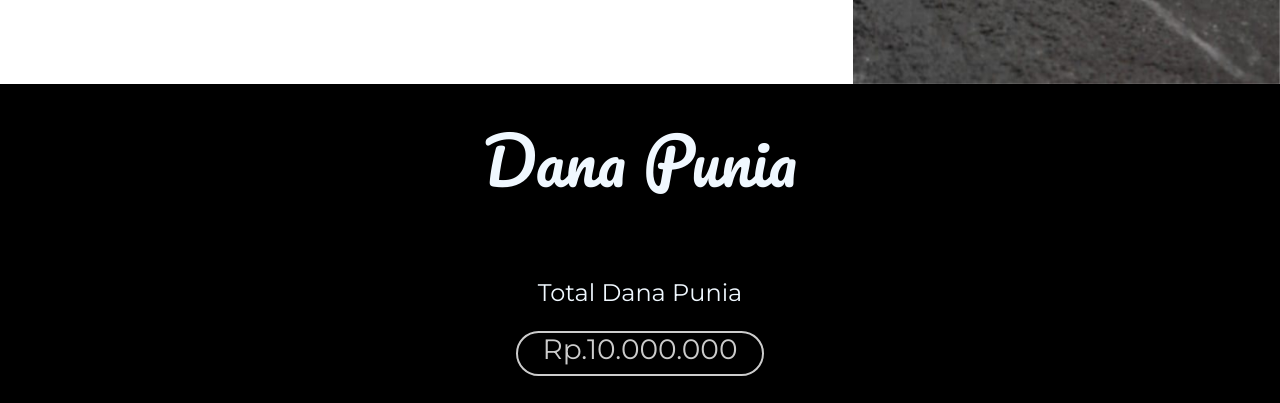
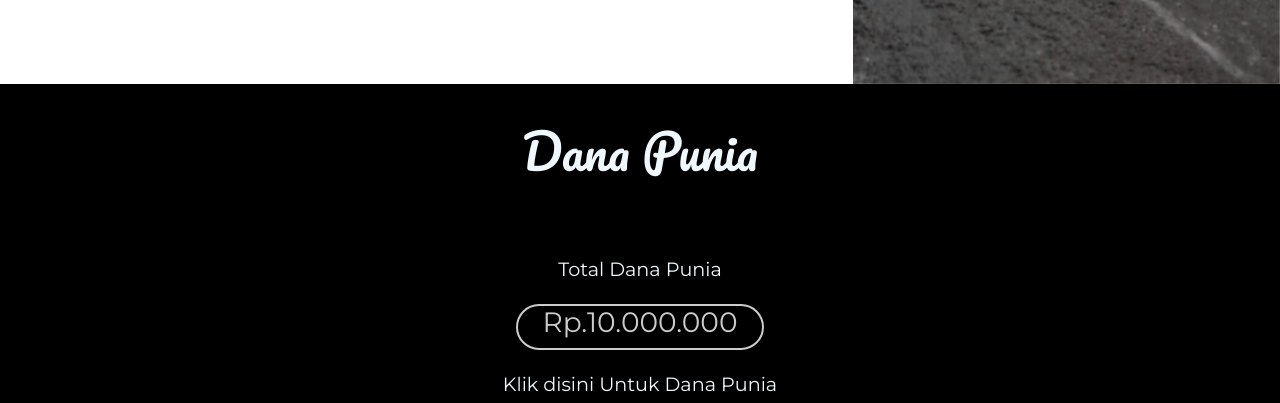
Before and after one commit to YosaRama/PuraKita, a plain HTML site: page index.html in a window 1280 px wide. Shown: the part 1590-1993 px from the top of the page. Drawn offline with nearby package versions, Linux system fonts and the light colour scheme.

Commit message:
Change Dana Punia font-size

```diff
--- a/css/styles.css
+++ b/css/styles.css
@@ -88,12 +88,12 @@ body {
 
 .donationContent p {
   margin: 20px 0%;
-  font-size: 1.5rem;
+  font-size: 1.2rem;
 }
 
 .donationContent h1 {
   font-family: "Pacifico", cursive;
-  font-size: 4rem;
+  font-size: 3rem;
   padding-bottom: 5%;
 }
 
```
